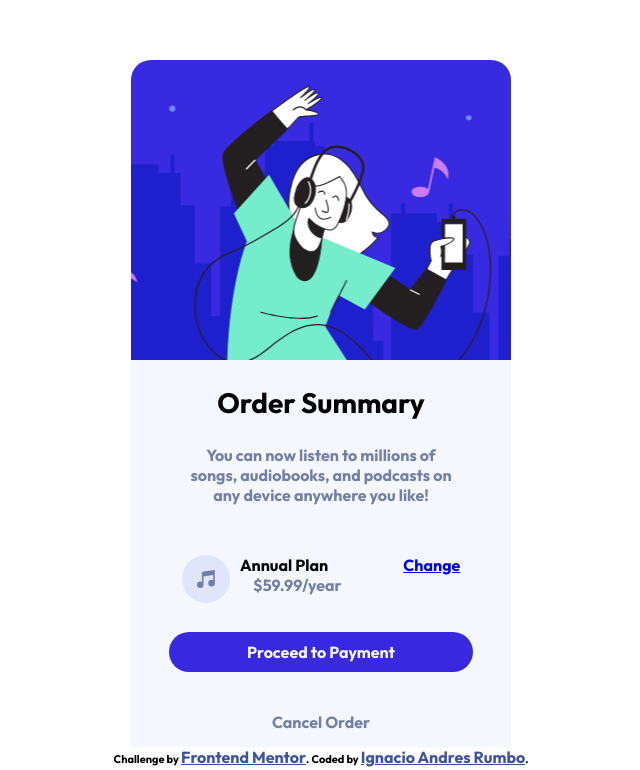
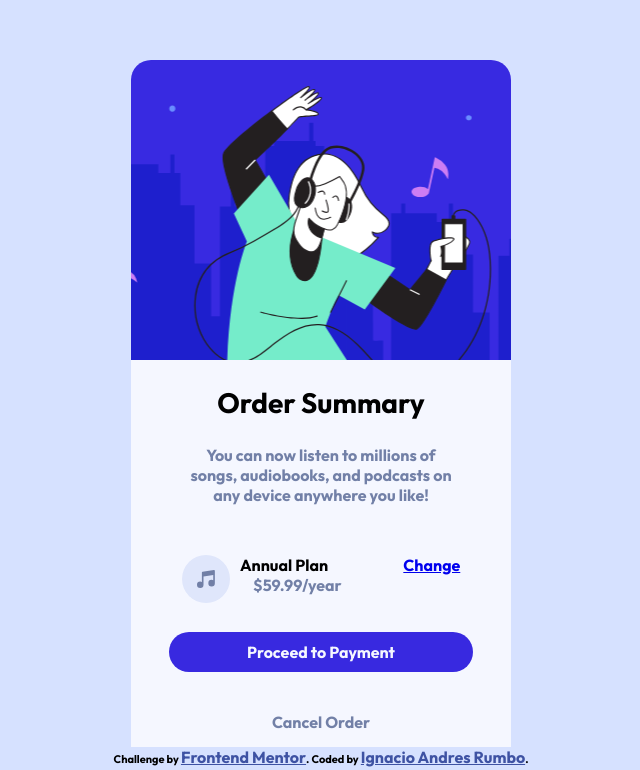
Before and after one commit to ignaciorumbodesk/OrderSummaryComponent, a plain HTML site: page index.html in a window 1280 px wide. Shown: the part 140-910 px from the top of the page, without its empty margins (319-959 px from the left). Drawn offline with Linux system fonts and the light colour scheme; the site is published under a folder, as on GitHub Pages, so addresses that start at the root find nothing.

Commit message:
umages urls fix2
some urls fixes

```diff
--- a/style.css
+++ b/style.css
@@ -5,7 +5,7 @@
 }
 
 body {
-    background-image: url(/images/pattern-background-desktop.svg);
+    background-image: url(./images/pattern-background-desktop.svg);
     background-size: cover;
     background-repeat: no-repeat;
 }
```
